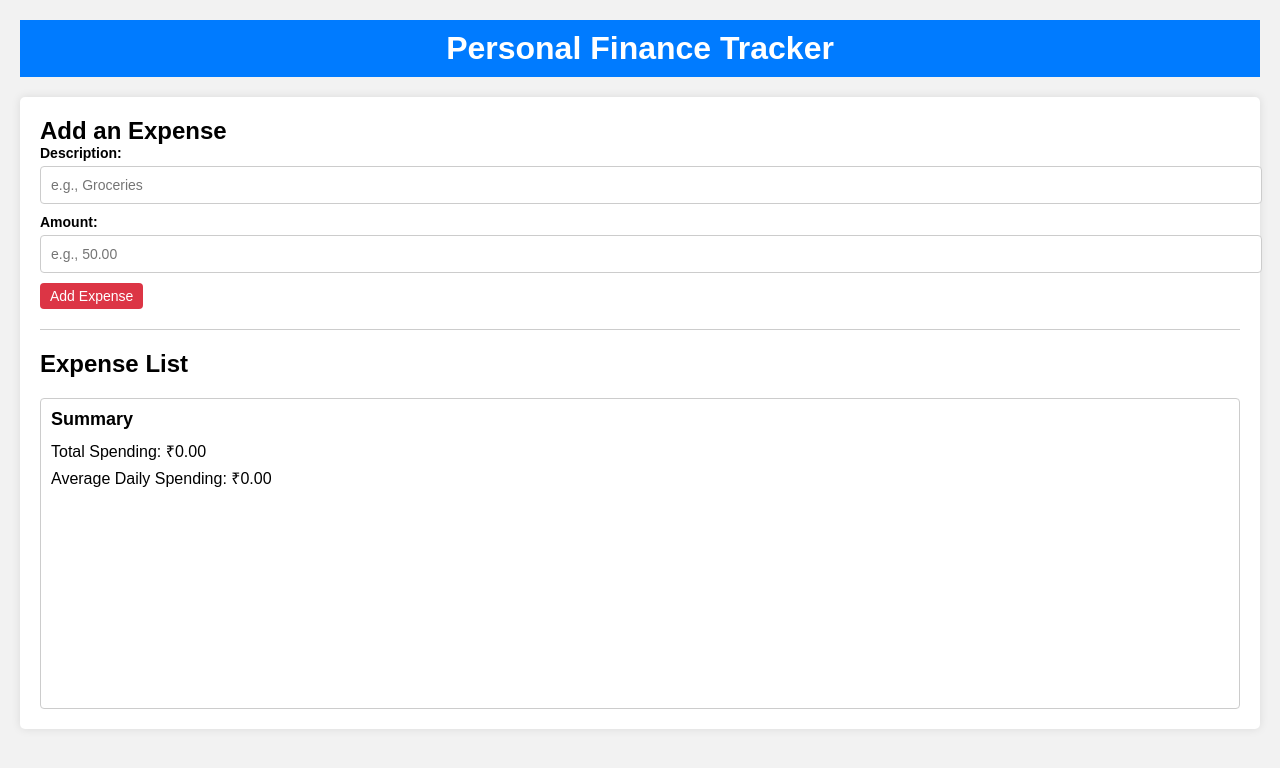
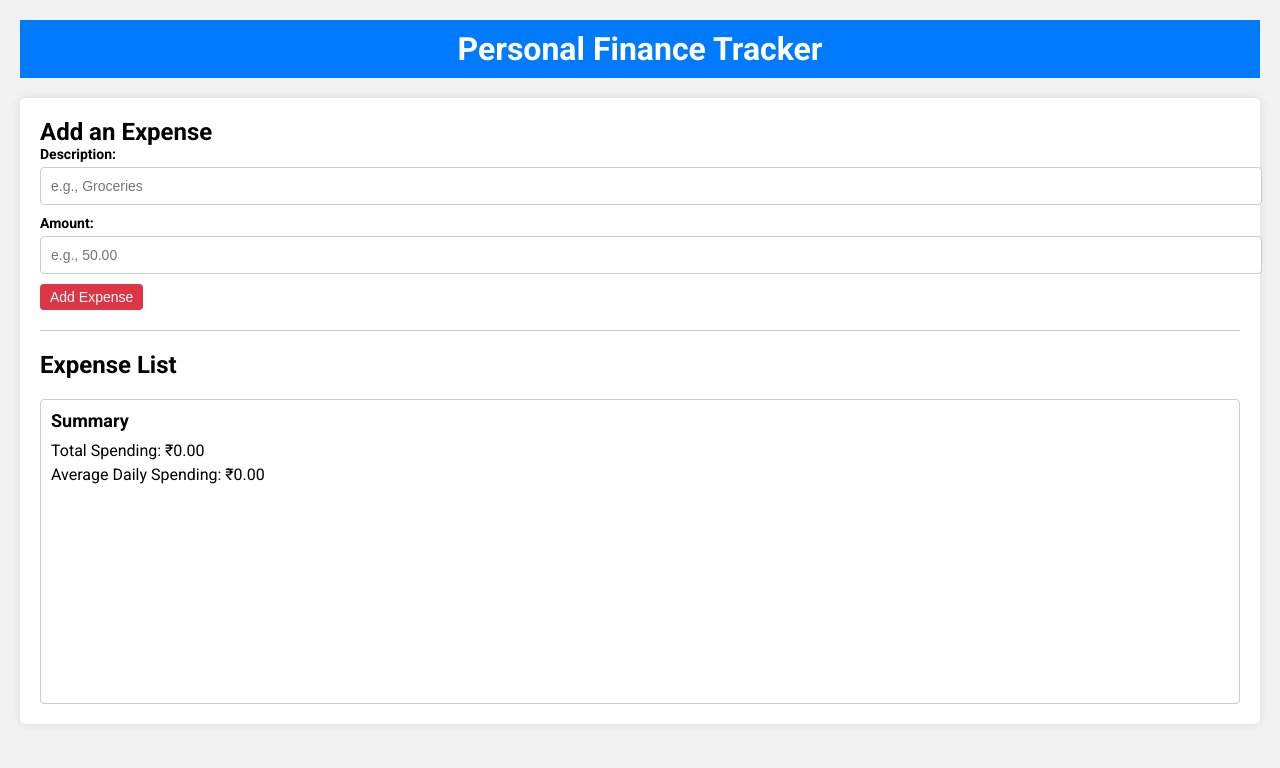
Before and after one commit to 69PercentFat/Expense-Tracker, a plain HTML site: page index.html in a window 1280 px wide. Drawn offline with nearby package versions, Linux system fonts and the light colour scheme.

Commit message:
updated font

```diff
--- a/index.css
+++ b/index.css
@@ -6,7 +6,7 @@
 
 /* Set a background color and font for the entire page */
 body {
-    font-family: Arial, sans-serif;
+    font-family: 'Roboto', sans-serif; /* Use the 'Roboto' font */
     background-color: #f2f2f2;
     text-align: center;
     padding: 20px;
--- a/index.html
+++ b/index.html
@@ -4,6 +4,8 @@
 <head>
     <title>Personal Finance Tracker</title>
     <link rel="stylesheet" type="text/css" href="index.css">
+    <link rel="stylesheet" href="https://fonts.googleapis.com/css2?family=Roboto:wght@400;700&display=swap">
+
 </head>
 
 <body>
```
